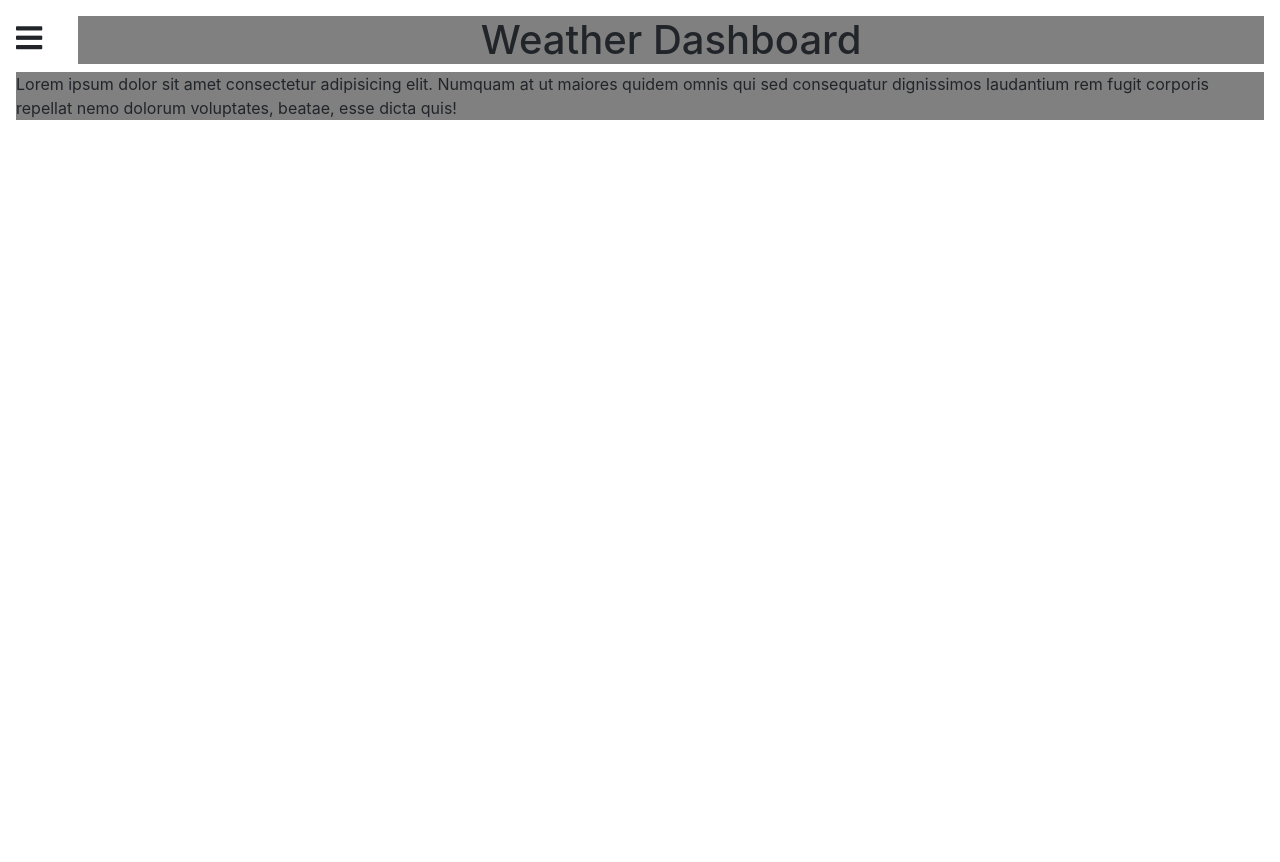
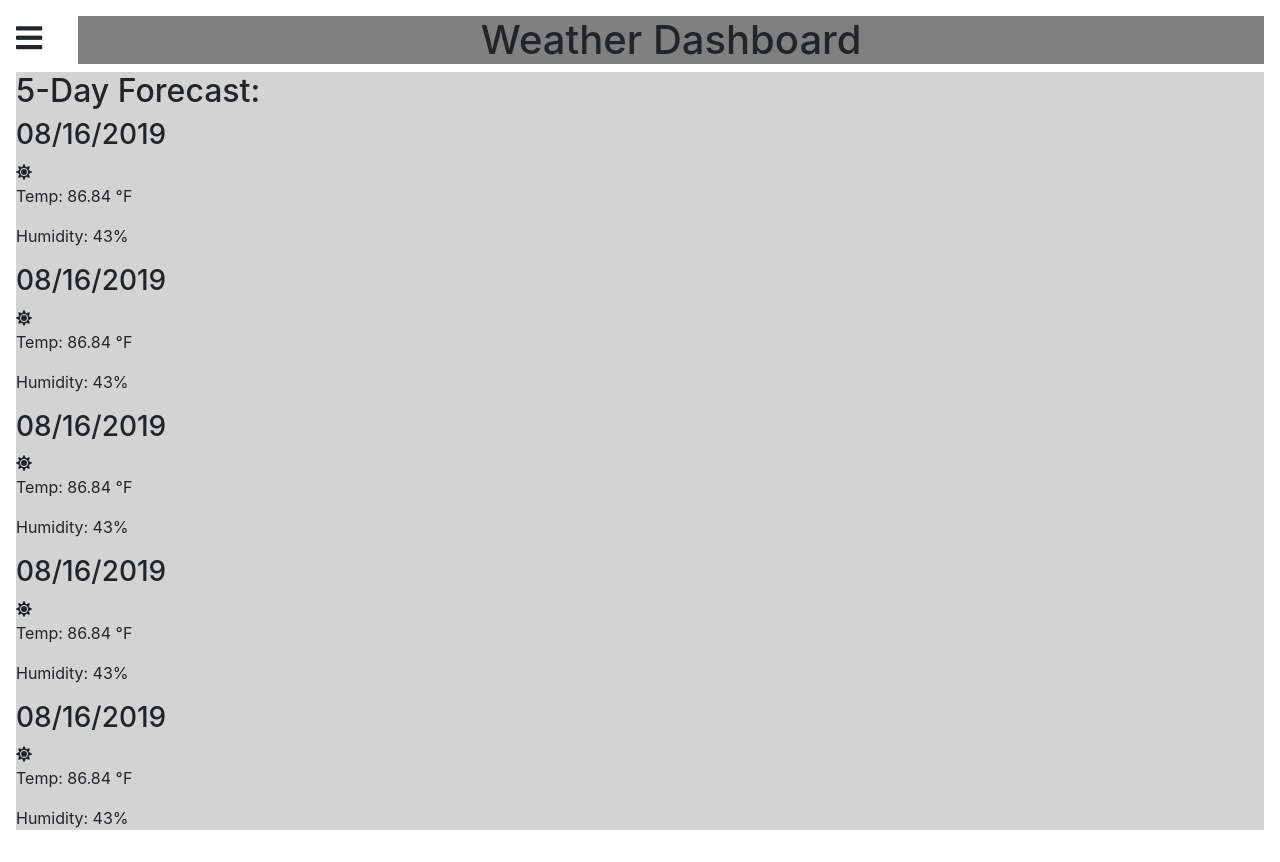
Before and after one commit to stmayfield/open-weather-dash, a plain HTML site: page index.html in a window 1280 px wide. Before the commit the page ends 800 px from the top, so only its background shows below. Drawn offline with nearby package versions, Linux system fonts and the light colour scheme; no server answers.

Commit message:
Added divs for 5-Day forecast using for loop

```diff
--- a/assets/js/script.js
+++ b/assets/js/script.js
@@ -1,9 +1,4 @@
 $(document).ready(function () {
-
-
-
-
-
 
     $(".closebtn").click(function () {
         $("#sidebar").css("width", "0")
@@ -14,22 +9,16 @@ $(document).ready(function () {
         $("#main").css("marginLeft", "250px")
     });
 
-
-
-
     function results(weatherType, weatherCall, weatherID) {
         $("#weather-info").append(($("<div>").text(weatherType).addClass("weather-results")).append($("<span>").text(weatherCall).attr("id", weatherID)))
     }
-
-
 
     var apiKey = "6ed66ab8536af2098115f5cf3916bab8"
     var cityName = "Sacramento"
     var state = "CA"
     var country = "US"
+    var date = moment().format("dddd, MMMM Do YYYY");
     var queryMainURL = "https://api.openweathermap.org/data/2.5/weather?q=" + cityName + "," + state + "," + country + "&appid=" + apiKey
-
-
 
     $.ajax({
         url: queryMainURL,
@@ -39,12 +28,12 @@ $(document).ready(function () {
         var lon = response.coord.lon
         console.log(response);
         console.log(response.id);
-        results("Location: ", response.name + ", " + response.sys.country, "location");
+        results("Location: ", response.name + ", " + response.sys.country + " (" + date + ")", "location");
         results("Temperature: ", Math.floor(((((response.main.temp) - 273.15) * 1.8) + 32)) + "\xB0" + "F", "temp");
         results("Humidity: ", response.main.humidity.toFixed(2) + "%", "humidity");
         results("Wind Speed: ", (response.wind.speed * 2.237).toFixed(2) + " mph", "wind-speed");
 
-        var queryUV = "http://api.openweathermap.org/data/2.5/uvi?lat=" + lat + "&lon=" + lon + "&appid=" + apiKey
+        var queryUV = "https://api.openweathermap.org/data/2.5/uvi?lat=" + lat + "&lon=" + lon + "&appid=" + apiKey
 
         $.ajax({
             url: queryUV,
@@ -60,6 +49,33 @@ $(document).ready(function () {
 
     });
 
+    var resultsDiv = $("<div>").addClass("forecast-results")
+    resultsDiv.append($("<h2>").text("5-Day Forecast:"))
+    $(".bottom-main").append(resultsDiv)
+
+    for (var i = 0; i < 5; i++) {
+
+        var forecastCard = $("<div>").attr({
+            class: "forecast",
+            id: "day" + i
+        })
+        resultsDiv.append(forecastCard);
+        var dayHead = $("<h3>").text("08/16/2019").attr("id", "date" + i);
+        var dayIcon = $("<i>").attr({
+            class: "fas fa-sun",
+            id: "icon" + i
+        });
+        var dateTemp = ($("<p>").text("Temp: ")).append($("<span>").attr("id", "degree" + i).text("86.84 " + "\xB0" + "F"));
+        var dateHumidity = ($("<p>").text("Humidity: ")).append($("<span>").attr("id", "humidity" + i).text("43%"))
+        function appendForecast(el) {
+            forecastCard.append(el)
+        }
+        appendForecast(dayHead)
+        appendForecast(dayIcon)
+        appendForecast(dateTemp)
+        appendForecast(dateHumidity)
+
+    }
 
 
 
--- a/assets/style/style.css
+++ b/assets/style/style.css
@@ -31,6 +31,11 @@ text-align: center;
 
 .weather-results {
   font-size: 28px;
+  margin: 15px;
+}
+
+#weather-forecast{
+  background-color: lightgray;
 }
 
   .sidenav {
--- a/index.html
+++ b/index.html
@@ -13,6 +13,7 @@
         integrity="sha384-Bfad6CLCknfcloXFOyFnlgtENryhrpZCe29RTifKEixXQZ38WheV+i/6YWSzkz3V" crossorigin="anonymous">
     <!-- JavaScript SRC -->
     <script src="https://code.jquery.com/jquery-3.2.1.min.js"></script>
+    <script src="https://cdnjs.cloudflare.com/ajax/libs/moment.js/2.25.3/moment.min.js"></script>
     <script src="assets/js/script.js"></script>
     <!-- Bootstrap CSS CDN -->
     <link rel="stylesheet" href="https://stackpath.bootstrapcdn.com/bootstrap/4.4.1/css/bootstrap.min.css"
@@ -67,14 +68,16 @@
 
         </div>
 
-        <div class="top-main" id="weather-forecast">
-            <div id="weather-info">
-                <p>Lorem ipsum dolor sit amet consectetur adipisicing elit. Numquam at ut maiores quidem omnis qui
-                    sed
-                    consequatur dignissimos laudantium rem fugit corporis repellat nemo dolorum voluptates, beatae,
-                    esse
-                    dicta quis!</p>
-            </div>
+        <div class="bottom-main" id="weather-forecast">
+            <!-- <div class="forecast-results">
+                <h2>5-Day Forecast:</h2>
+                <div class="forecast" id="day1">
+                    <h3 id="date1">8/16/2019</h3>
+                    <i class="fas fa-sun" id="icon1"></i>
+                    <p>Temp: <span id="degree1">86.84 &degF</span></p>
+                    <p>Humidity: <span id="humidity1">43%</span></p>
+                </div>
+            </div> -->
         </div>
         <!-- Content Ends Here -->
     </div>
```
